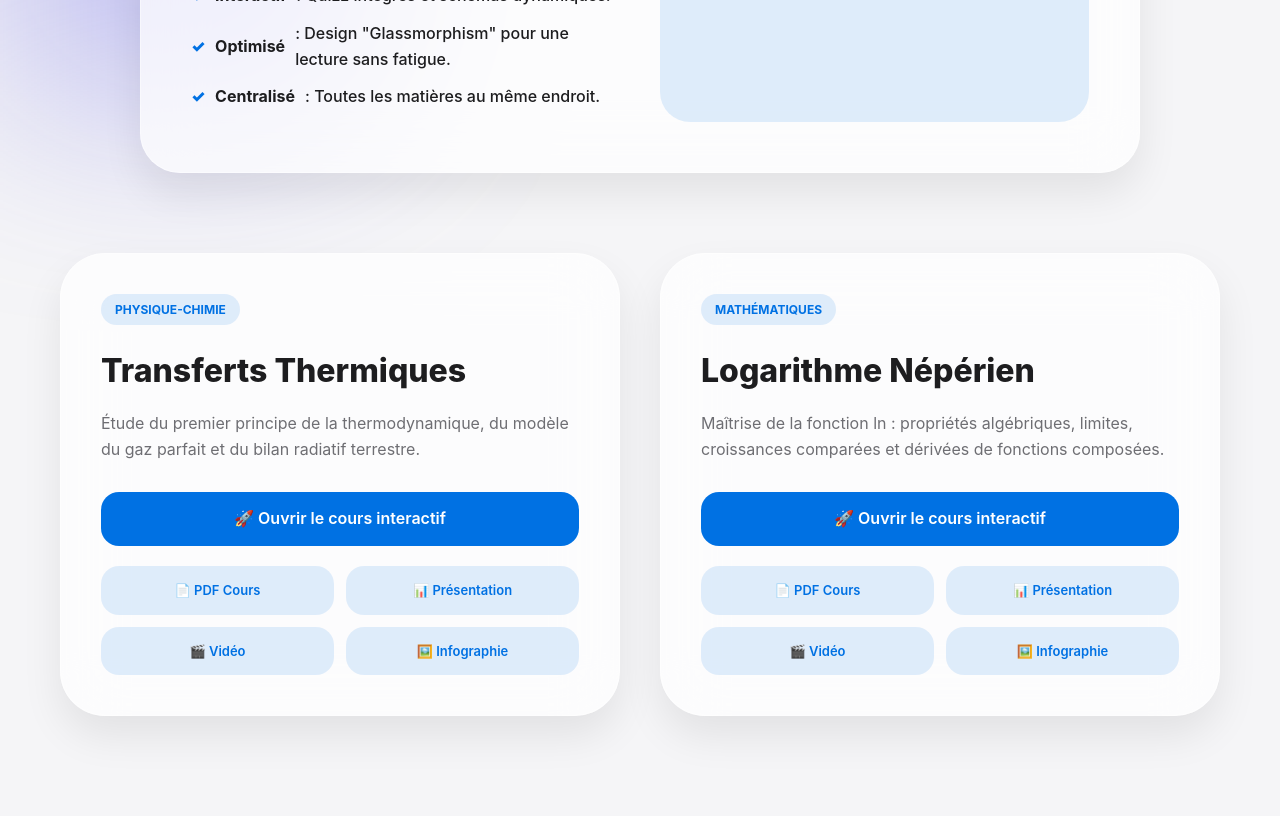
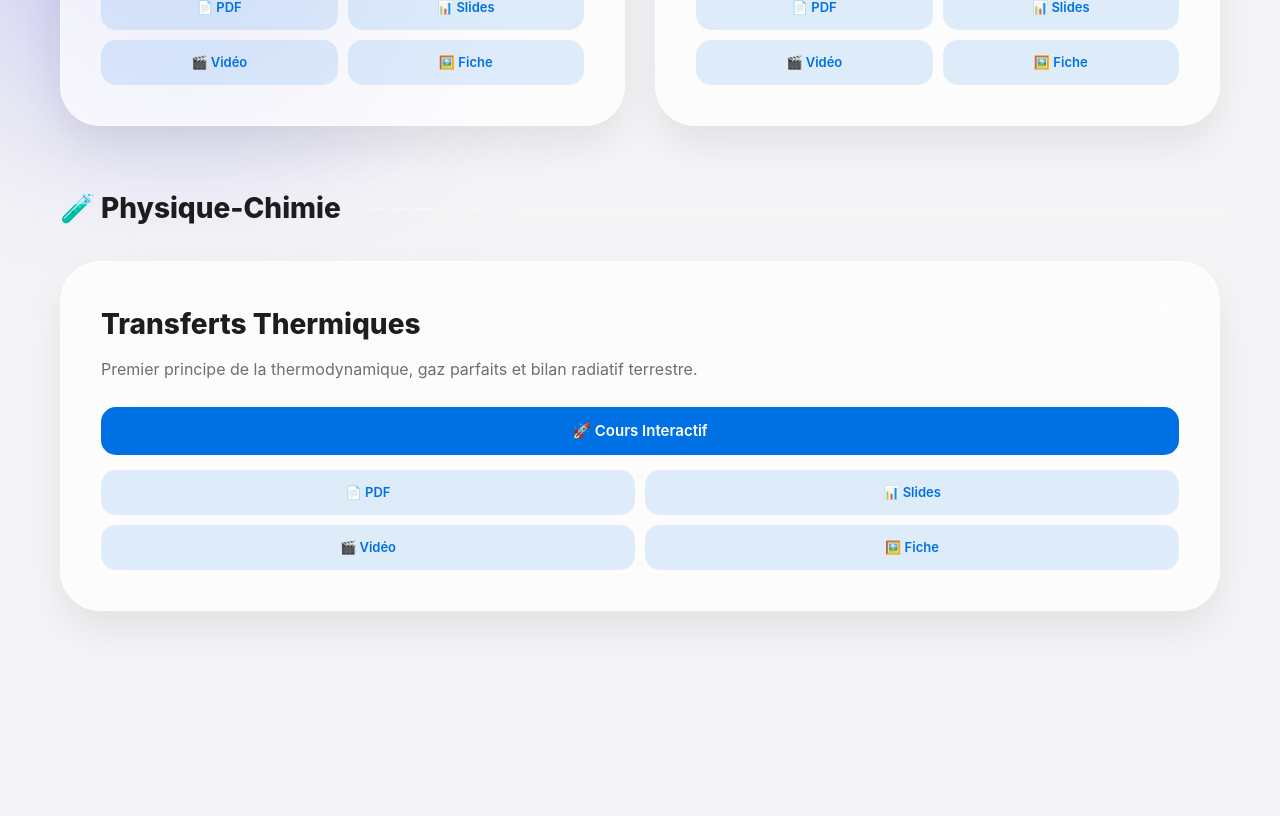
Before and after one commit to adambotbol/test-learning, a plain HTML site: page index.html in a window 1280 px wide. Shown: the part 694-1510 px from the top of the page. After the commit the page ends 1405 px from the top, so only its background shows below. Drawn offline with Linux system fonts and the light colour scheme.

Commit message:
Update index links

```diff
--- a/index.html
+++ b/index.html
@@ -3,7 +3,7 @@
 <head>
     <meta charset="UTF-8">
     <meta name="viewport" content="width=device-width, initial-scale=1.0">
-    <title>L'HUB D'ADAM | Portail de Révision</title>
+    <title>ADAM HUB | Portail de Révision</title>
     <style>
         :root {
             /* Palette Apple Liquid Glass */
@@ -62,6 +62,12 @@
         .logo { font-weight: 800; font-size: 24px; letter-spacing: -1px; }
         .logo span { color: var(--accent); }
 
+        .btn-theme {
+            background: var(--text-main); color: var(--bg-light); border: none;
+            padding: 10px 20px; border-radius: 20px; font-weight: 600; cursor: pointer;
+            transition: 0.3s;
+        }
+
         /* --- HERO SECTION --- */
         header {
             max-width: 1200px; margin: 60px auto; padding: 0 20px; text-align: center;
@@ -72,64 +78,53 @@
             font-weight: 400; line-height: 1.5;
         }
 
-        /* --- PRESENTATION SECTION --- */
-        .site-intro {
-            max-width: 1000px; margin: 0 auto 80px;
+        /* --- SUBJECT SECTIONS --- */
+        .container { max-width: 1200px; margin: 0 auto 100px; padding: 0 20px; }
+
+        .subject-header {
+            margin: 60px 0 30px;
+            font-size: 28px;
+            font-weight: 800;
+            display: flex;
+            align-items: center;
+            gap: 15px;
+        }
+        .subject-header::after {
+            content: ""; height: 1px; flex-grow: 1; background: var(--glass-border);
+        }
+
+        .lecon-grid {
+            display: grid;
+            grid-template-columns: repeat(auto-fit, minmax(400px, 1fr));
+            gap: 30px;
+        }
+
+        .lecon-card {
             background: var(--glass-bg); backdrop-filter: blur(var(--blur));
             border: 1px solid var(--glass-border); border-radius: 40px;
-            padding: 50px; box-shadow: var(--card-shadow);
-            display: grid; grid-template-columns: 1fr 1fr; gap: 40px; align-items: center;
-        }
-        .intro-content h2 { font-size: 32px; margin-bottom: 20px; font-weight: 700; }
-        .features { list-style: none; margin-top: 20px; }
-        .features li { margin-bottom: 12px; display: flex; align-items: center; gap: 10px; font-weight: 500; }
-        .features li::before { content: "✓"; color: var(--accent); font-weight: 900; }
-
-        /* --- SUBJECT GRID --- */
-        .subjects {
-            max-width: 1200px; margin: 0 auto 100px;
-            display: grid; grid-template-columns: repeat(auto-fit, minmax(450px, 1fr));
-            gap: 40px; padding: 0 20px;
-        }
-
-        .subject-card {
-            background: var(--glass-bg); backdrop-filter: blur(var(--blur));
-            border: 1px solid var(--glass-border); border-radius: 45px;
             padding: 40px; transition: all 0.4s cubic-bezier(0.15, 1, 0.3, 1);
-            box-shadow: var(--card-shadow); position: relative;
+            box-shadow: var(--card-shadow);
             display: flex; flex-direction: column;
         }
-        .subject-card:hover { transform: translateY(-10px); border-color: var(--accent); }
-        .subject-tag {
-            background: var(--accent-soft); color: var(--accent);
-            padding: 6px 14px; border-radius: 20px; font-size: 12px; font-weight: 700;
-            text-transform: uppercase; width: fit-content; margin-bottom: 20px;
-        }
-        .subject-card h3 { font-size: 32px; font-weight: 800; margin-bottom: 15px; }
-        .subject-card p { color: var(--text-secondary); margin-bottom: 30px; font-size: 16px; flex-grow: 1; }
+        .lecon-card:hover { transform: translateY(-10px); border-color: var(--accent); }
 
-        /* --- LINK BUTTONS --- */
-        .resource-links {
-            display: grid; grid-template-columns: 1fr 1fr; gap: 12px;
-        }
+        .lecon-card h3 { font-size: 28px; font-weight: 800; margin-bottom: 10px; }
+        .lecon-card p { color: var(--text-secondary); margin-bottom: 25px; font-size: 16px; flex-grow: 1; }
+
+        /* --- BUTTONS --- */
+        .btn-group { display: grid; grid-template-columns: 1fr 1fr; gap: 10px; }
         .btn {
-            padding: 14px; border-radius: 18px; text-decoration: none;
+            padding: 12px; border-radius: 15px; text-decoration: none;
             font-size: 13px; font-weight: 600; text-align: center;
             transition: 0.3s; display: flex; align-items: center; justify-content: center; gap: 8px;
         }
-        .btn-primary { background: var(--accent); color: white; grid-column: span 2; font-size: 16px; margin-bottom: 8px; }
+        .btn-primary { background: var(--accent); color: white; grid-column: span 2; margin-bottom: 5px; font-size: 15px; }
         .btn-secondary { background: var(--accent-soft); color: var(--accent); }
         .btn:hover { opacity: 0.8; transform: scale(0.98); }
 
         @media (max-width: 768px) {
-            .site-intro { grid-template-columns: 1fr; padding: 30px; }
             h1 { font-size: 38px; }
-            .subjects { grid-template-columns: 1fr; }
-        }
-
-        .btn-theme {
-            background: var(--text-main); color: var(--bg-light); border: none;
-            padding: 10px 20px; border-radius: 20px; font-weight: 600; cursor: pointer;
+            .lecon-grid { grid-template-columns: 1fr; }
         }
     </style>
 </head>
@@ -146,59 +141,65 @@
     </nav>
 
     <header>
-        <h1>Réviser avec clarté.</h1>
+        <h1>Le savoir, avec clarté.</h1>
         <p class="intro-text">
-            Le portail éducatif interactif conçu pour la Terminale Spécialité.
-            Accédez à vos cours, ressources multimédias et outils d'auto-évaluation en un clic.
+            Bienvenue sur votre portail de révision intelligent. Retrouvez ici tous les chapitres de Spécialité, enrichis de supports multimédias interactifs.
         </p>
     </header>
 
-    <!-- SECTION PRÉSENTATION DU SITE -->
-    <section class="site-intro">
-        <div class="intro-content">
-            <h2>L'expérience d'apprentissage.</h2>
-            <p>Ce site a été conçu pour transformer la révision en un processus fluide et immersif. Fini les dossiers perdus et les feuilles éparpillées.</p>
-            <ul class="features">
-                <li><b>Multi-supports</b> : Vidéos, podcasts, et fiches.</li>
-                <li><b>Interactif</b> : Quizz intégrés et schémas dynamiques.</li>
-                <li><b>Optimisé</b> : Design "Glassmorphism" pour une lecture sans fatigue.</li>
-                <li><b>Centralisé</b> : Toutes les matières au même endroit.</li>
-            </ul>
-        </div>
-        <div style="background: var(--accent-soft); height: 100%; border-radius: 30px; display: flex; align-items: center; justify-content: center; font-size: 100px;">
-            🎓
-        </div>
-    </section>
+    <div class="container">
 
-    <!-- GRILLE DES MATIÈRES -->
-    <div class="subjects">
-        <!-- PHYSIQUE-CHIMIE -->
-        <div class="subject-card">
-            <div class="subject-tag">Physique-Chimie</div>
-            <h3>Transferts Thermiques</h3>
-            <p>Étude du premier principe de la thermodynamique, du modèle du gaz parfait et du bilan radiatif terrestre.</p>
-            <div class="resource-links">
-                <a href="Chapitre 5 copie/Transferts_thermiques_Ph5.html" class="btn btn-primary">🚀 Ouvrir le cours interactif</a>
-                <a href="Chapitre 5 copie/Transferts_thermiques_Ph5_cours.pdf" target="_blank" class="btn btn-secondary">📄 PDF Cours</a>
-                <a href="Chapitre 5 copie/Transferts_thermiques_Ph5_presentation.pdf" target="_blank" class="btn btn-secondary">📊 Présentation</a>
-                <a href="Chapitre 5 copie/Transferts_thermiques_Ph5.mp4" target="_blank" class="btn btn-secondary">🎬 Vidéo</a>
-                <a href="Chapitre 5 copie/Transferts_thermiques_Ph5_infographie.png" target="_blank" class="btn btn-secondary">🖼️ Infographie</a>
+        <!-- SECTION MATHÉMATIQUES -->
+        <div class="subject-header">📐 Mathématiques</div>
+        <div class="lecon-grid">
+
+            <!-- Chapitre 8 : LN -->
+            <div class="lecon-card">
+                <h3>Logarithme Népérien</h3>
+                <p>Propriétés algébriques, étude de fonction, limites et croissances comparées.</p>
+                <div class="btn-group">
+                    <a href="Chapitre 8 copie/Logarithme_neperien.html" class="btn btn-primary">🚀 Cours Interactif</a>
+                    <a href="Chapitre 8 copie/Logarithme_neperien_cours.pdf" target="_blank" class="btn btn-secondary">📄 PDF</a>
+                    <a href="Chapitre 8 copie/Logarithme_neperien_presentation.pdf" target="_blank" class="btn btn-secondary">📊 Slides</a>
+                    <a href="Chapitre 8 copie/Logarithme_neperien_video.mp4" target="_blank" class="btn btn-secondary">🎬 Vidéo</a>
+                    <a href="Chapitre 8 copie/Logarithme_neperien_infographie.png" target="_blank" class="btn btn-secondary">🖼️ Fiche</a>
+                </div>
             </div>
+
+            <!-- Chapitre 9 : Produit Scalaire -->
+            <div class="lecon-card">
+                <h3>Produit Scalaire Espace</h3>
+                <p>Orthogonalité, équations cartésiennes de plans et calculs de distances dans l'espace.</p>
+                <div class="btn-group">
+                    <a href="Chapitre 9 copie/Produits_scalaires.html" class="btn btn-primary">🚀 Cours Interactif</a>
+                    <a href="Chapitre 9 copie/Produits_scalaires_cours.pdf" target="_blank" class="btn btn-secondary">📄 PDF</a>
+                    <a href="Chapitre 9 copie/produits_scalaires_presentation.pdf" target="_blank" class="btn btn-secondary">📊 Slides</a>
+                    <a href="Chapitre 9 copie/Produits_scalaires_video.mp4" target="_blank" class="btn btn-secondary">🎬 Vidéo</a>
+                    <a href="Chapitre 9 copie/Produits_scalaires_infographie_paysage.png" target="_blank" class="btn btn-secondary">🖼️ Fiche</a>
+                </div>
+            </div>
+
         </div>
 
-        <!-- MATHÉMATIQUES -->
-        <div class="subject-card">
-            <div class="subject-tag">Mathématiques</div>
-            <h3>Logarithme Népérien</h3>
-            <p>Maîtrise de la fonction ln : propriétés algébriques, limites, croissances comparées et dérivées de fonctions composées.</p>
-            <div class="resource-links">
-                <a href="Chapitre 8 copie/Logarithme_neperien.html" class="btn btn-primary">🚀 Ouvrir le cours interactif</a>
-                <a href="Chapitre 8 copie/Logarithme_neperien_cours.pdf" target="_blank" class="btn btn-secondary">📄 PDF Cours</a>
-                <a href="Chapitre 8 copie/Logarithme_neperien_presentation.pdf" target="_blank" class="btn btn-secondary">📊 Présentation</a>
-                <a href="Chapitre 8 copie/Logarithme_neperien_video.mp4" target="_blank" class="btn btn-secondary">🎬 Vidéo</a>
-                <a href="Chapitre 8 copie/Logarithme_neperien_infographie.png" target="_blank" class="btn btn-secondary">🖼️ Infographie</a>
+        <!-- SECTION PHYSIQUE-CHIMIE -->
+        <div class="subject-header">🧪 Physique-Chimie</div>
+        <div class="lecon-grid">
+
+            <!-- Chapitre 5 : Thermodynamique -->
+            <div class="lecon-card">
+                <h3>Transferts Thermiques</h3>
+                <p>Premier principe de la thermodynamique, gaz parfaits et bilan radiatif terrestre.</p>
+                <div class="btn-group">
+                    <a href="Chapitre 5 copie/Transferts_thermiques_Ph5.html" class="btn btn-primary">🚀 Cours Interactif</a>
+                    <a href="Chapitre 5 copie/Transferts_thermiques_Ph5_cours.pdf" target="_blank" class="btn btn-secondary">📄 PDF</a>
+                    <a href="Chapitre 5 copie/Transferts_thermiques_Ph5_presentation.pdf" target="_blank" class="btn btn-secondary">📊 Slides</a>
+                    <a href="Chapitre 5 copie/Transferts_thermiques_Ph5.mp4" target="_blank" class="btn btn-secondary">🎬 Vidéo</a>
+                    <a href="Chapitre 5 copie/Transferts_thermiques_Ph5_infographie.png" target="_blank" class="btn btn-secondary">🖼️ Fiche</a>
+                </div>
             </div>
+
         </div>
+
     </div>
 
     <script>
```
